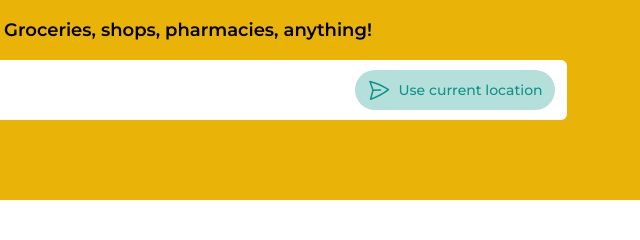
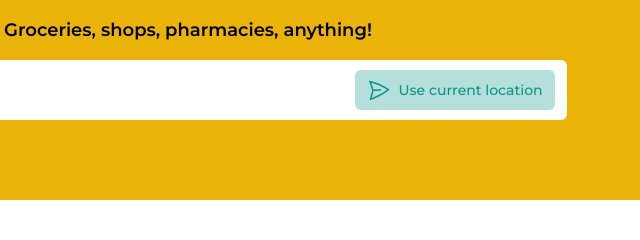
Before and after one commit to razdacoder/food-delivery, a website: page index.html in a window 1280 px wide. Shown: the part 212-452 px from the top of the page, 452-1092 px from the left. Drawn offline with nearby package versions, Linux system fonts and the light colour scheme.

Commit message:
button corners

```diff
--- a/index.html
+++ b/index.html
@@ -233,7 +233,7 @@
                   class="flex-1 text-sm font-medium py-3 focus:outline-none"
                 />
                 <button
-                  class="hidden md:flex items-center gap-2 bg-secondary/30 text-secondary px-3 py-2 rounded-full text-sm font-medium"
+                  class="hidden md:flex items-center gap-2 bg-secondary/30 text-secondary px-3 py-2 rounded-md text-sm font-medium"
                 >
                   <svg
                     xmlns="http://www.w3.org/2000/svg"
```
